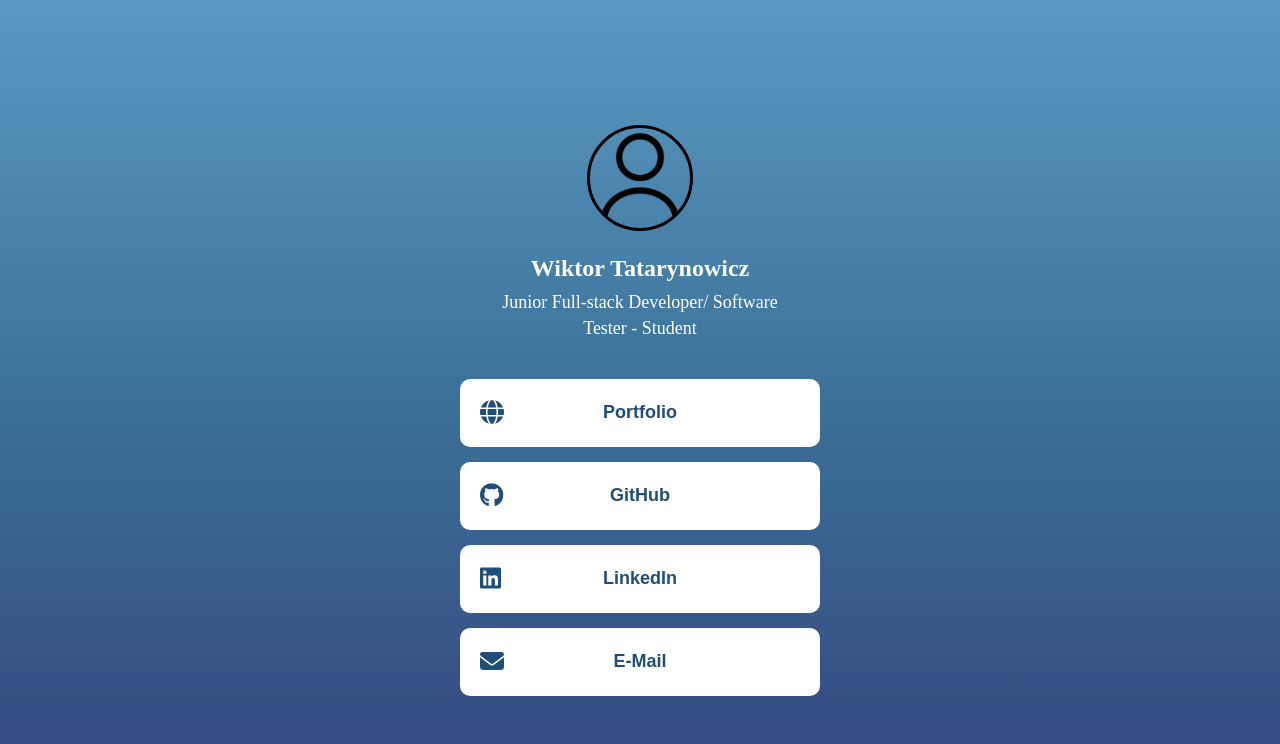
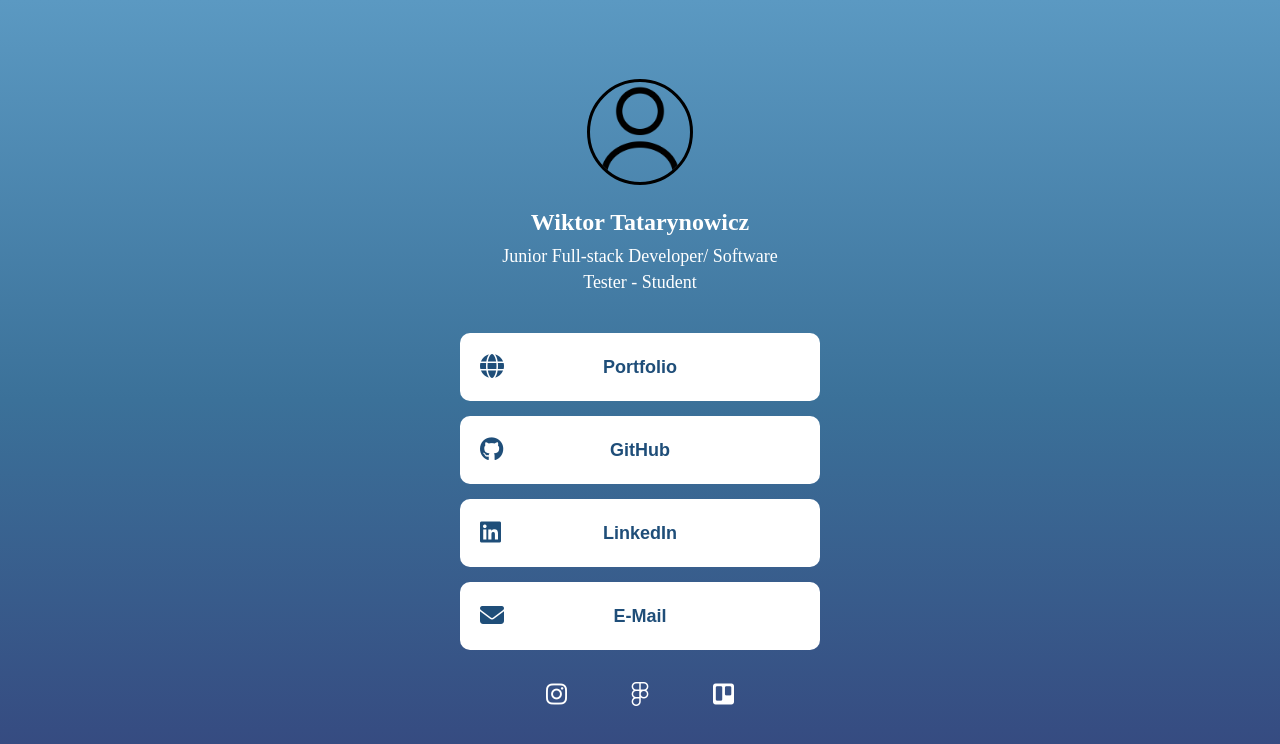
Before and after one commit to KolegaTatar/LinkBridge, a React (Vite) app: page / in a window 1280 px wide. Shown: the top 744 px of the page. Built offline with nearby package versions, Linux system fonts and the light colour scheme.

Commit message:
reset color

```diff
--- a/src/App.tsx
+++ b/src/App.tsx
@@ -1,6 +1,7 @@
 import "./index.scss";
 import Main from "./sites/Main.tsx";
 import Header from "./sites/Header.tsx";
+import Footer from "./sites/Footer.tsx";
 
 
 function App(){
@@ -8,6 +9,7 @@ function App(){
     <div className="container">
         <Header />
         <Main/>
+        <Footer/>
     </div>
   );
 }
--- a/src/styles/Footer.scss
+++ b/src/styles/Footer.scss
@@ -11,6 +11,5 @@
   }
   a:hover{
     color: #cfcfcf;
-    background-color: red;
   }
 }
```
